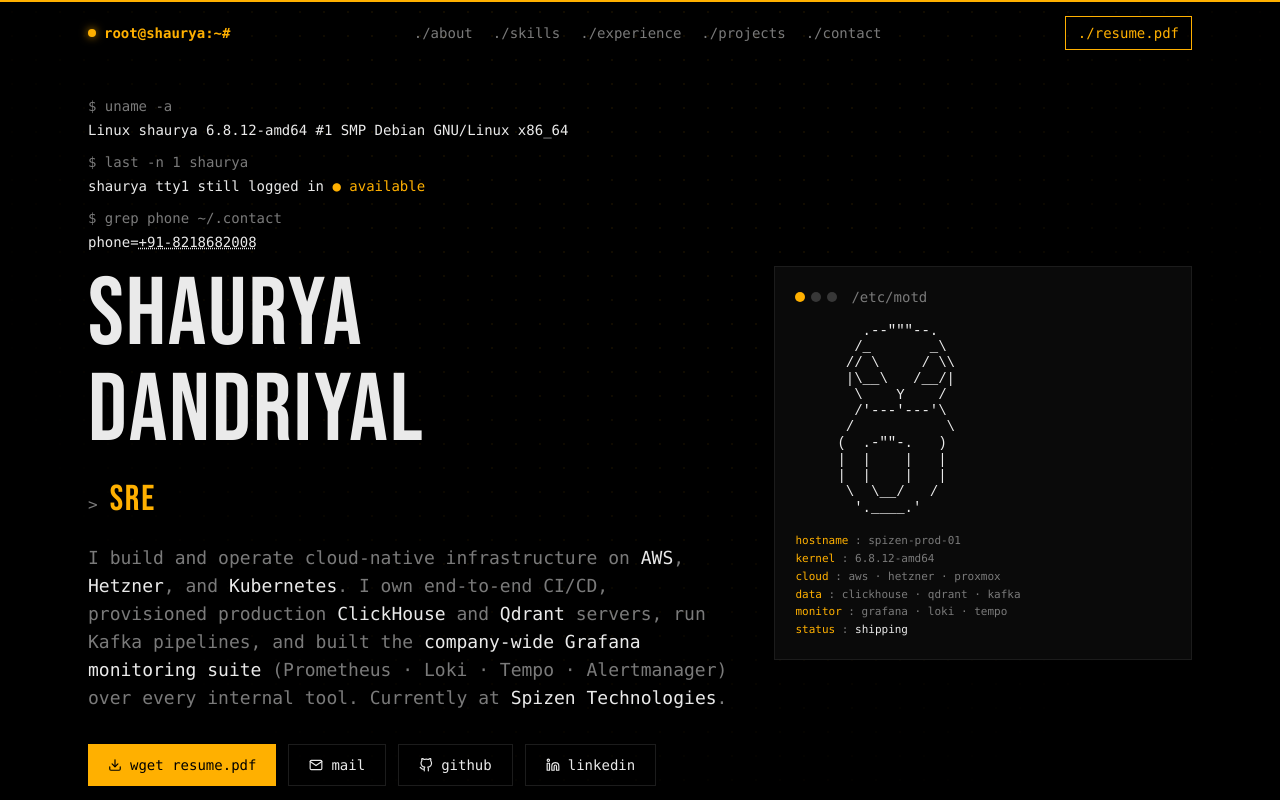
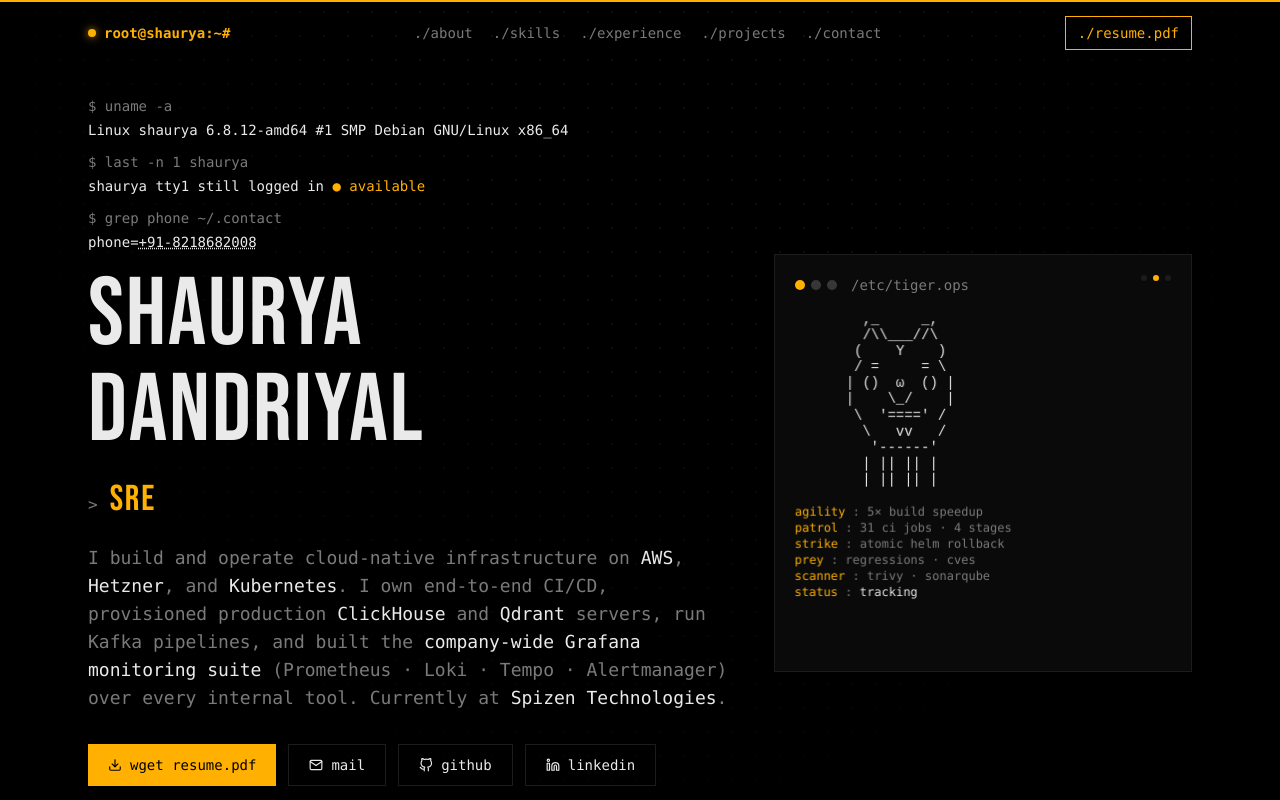
Before and after one commit to shaurya9327/portfolio, a Next.js app: page / in a window 1280 px wide. Shown: the top 800 px of the page. Built offline with nearby package versions, Linux system fonts and the light colour scheme.

Commit message:
hero: motd panel flips through 3 faces — tux(linux) → tiger(ci/cd) → wolf(observability)

```diff
--- a/components/Hero.tsx
+++ b/components/Hero.tsx
@@ -3,7 +3,7 @@
 import { useEffect, useState } from "react";
 import { FiGithub, FiLinkedin, FiMail, FiDownload, FiMapPin } from "react-icons/fi";
 import { profile } from "@/lib/data";
-import { TUX_ASCII } from "./Memes";
+import MotdFlipboard from "./MotdFlipboard";
 
 const roles = ["DEVOPS ENGINEER", "PLATFORM ENGINEER", "SRE", "CLOUD ENGINEER"];
 
@@ -136,29 +136,8 @@
           </motion.p>
         </div>
 
-        {/* tux + /etc/motd */}
-        <motion.div
-          initial={{ opacity: 0, x: 20 }}
-          animate={{ opacity: 1, x: 0 }}
-          transition={{ duration: 0.6, delay: 0.3 }}
-          className="md:col-span-2 bd p-5 font-mono text-xs md:text-sm bg-panel relative"
-        >
-          <div className="flex items-center gap-1.5 mb-4 text-muted">
-            <span className="w-2.5 h-2.5 rounded-full bg-accent" />
-            <span className="w-2.5 h-2.5 rounded-full bg-muted/40" />
-            <span className="w-2.5 h-2.5 rounded-full bg-muted/40" />
-            <span className="ml-2">/etc/motd</span>
-          </div>
-          <pre className="ascii text-accent leading-tight">{TUX_ASCII}</pre>
-          <div className="mt-4 text-muted text-[11px] leading-relaxed">
-            <p><span className="text-accent">hostname</span> : spizen-prod-01</p>
-            <p><span className="text-accent">kernel</span>   : 6.8.12-amd64</p>
-            <p><span className="text-accent">cloud</span>    : aws · hetzner · proxmox</p>
-            <p><span className="text-accent">data</span>     : clickhouse · qdrant · kafka</p>
-            <p><span className="text-accent">monitor</span>  : grafana · loki · tempo</p>
-            <p><span className="text-accent">status</span>   : <span className="text-fg">shipping</span></p>
-          </div>
-        </motion.div>
+        {/* flipping motd panel: penguin → tiger → wolf */}
+        <MotdFlipboard />
       </div>
     </section>
   );
--- a/components/Memes.tsx
+++ b/components/Memes.tsx
@@ -1,4 +1,4 @@
-/* ASCII art + SVG meme components. */
+/* ASCII line-art + SVG meme components. */
 
 export const TUX_ASCII = String.raw`        .--"""--.
        /_       _\
@@ -14,8 +14,33 @@
        '.____.'
 `;
 
-/* Happy Wojak — clean SVG outline drawn to resemble the imgflip meme.
-   White stroke, solid eyes. Scales crisply at any size. */
+export const TIGER_ASCII = String.raw`        ,_     _,
+        /\\___//\
+       (    Y    )
+       / =     = \
+      | ()  ω  () |
+      |    \_/    |
+       \  '====' /
+        \   vv   /
+         '------'
+        | || || |
+        | || || |
+`;
+
+export const WOLF_ASCII = String.raw`          /\___/\
+         /       \
+        / ▼     ▼ \
+       |     >     |
+        \   ___   /
+         \  \_/  /
+          \-----/
+          /     \
+         /       \
+        /_________\
+          | | |
+`;
+
+/* Happy Wojak — clean SVG outline drawn to resemble the imgflip meme. */
 export function HappyWojak({
   size = 80,
   className = "",
@@ -37,29 +62,19 @@
       aria-label="Happy Wojak"
       role="img"
     >
-      {/* wispy hair strokes */}
       <path d="M38 32 Q40 14 50 10" />
       <path d="M55 10 Q62 2 72 6" />
       <path d="M78 6 Q88 2 96 10" />
       <path d="M100 10 Q112 14 118 30" />
-
-      {/* egg-shaped head */}
       <path d="M30 40 Q22 74 30 108 Q42 150 80 156 Q118 150 130 108 Q138 74 130 40 Q112 22 80 22 Q48 22 30 40 Z" />
-
-      {/* eyes — solid filled dots (classic wojak) */}
       <circle cx="58" cy="72" r="5" fill="currentColor" stroke="none" />
       <circle cx="102" cy="72" r="5" fill="currentColor" stroke="none" />
-
-      {/* slight brows — relaxed happy */}
       <path d="M48 60 Q58 54 68 60" />
       <path d="M92 60 Q102 54 112 60" />
-
-      {/* big open happy smile (upper curve + lower lip line) */}
       <path d="M46 108 Q80 146 114 108" />
       <path d="M52 112 Q80 124 108 112" />
     </svg>
   );
 }
 
-/* Keep the string constant name around for any old imports. */
 export const HAPPY_WOJAK = "";
--- /dev/null
+++ b/components/MotdFlipboard.tsx
@@ -0,0 +1,128 @@
+"use client";
+import { AnimatePresence, motion } from "framer-motion";
+import { useEffect, useState } from "react";
+import { TUX_ASCII, TIGER_ASCII, WOLF_ASCII } from "./Memes";
+
+type Face = {
+  filename: string;
+  ascii: string;
+  rows: { key: string; value: string; valueClass?: string }[];
+};
+
+const faces: Face[] = [
+  {
+    filename: "/etc/motd",
+    ascii: TUX_ASCII,
+    rows: [
+      { key: "hostname", value: "spizen-prod-01" },
+      { key: "kernel",   value: "6.8.12-amd64" },
+      { key: "cloud",    value: "aws · hetzner · proxmox" },
+      { key: "data",     value: "clickhouse · qdrant · kafka" },
+      { key: "monitor",  value: "grafana · loki · tempo" },
+      { key: "status",   value: "shipping", valueClass: "text-fg" },
+    ],
+  },
+  {
+    filename: "/etc/tiger.ops",
+    ascii: TIGER_ASCII,
+    rows: [
+      { key: "agility",  value: "5× build speedup" },
+      { key: "patrol",   value: "31 ci jobs · 4 stages" },
+      { key: "strike",   value: "atomic helm rollback" },
+      { key: "prey",     value: "regressions · cves" },
+      { key: "scanner",  value: "trivy · sonarqube" },
+      { key: "status",   value: "tracking", valueClass: "text-fg" },
+    ],
+  },
+  {
+    filename: "/etc/wolf.pack",
+    ascii: WOLF_ASCII,
+    rows: [
+      { key: "pack",      value: "119 deployments" },
+      { key: "den",       value: "13 statefulsets" },
+      { key: "senses",    value: "prometheus · loki · tempo" },
+      { key: "howl",      value: "alertmanager · on-call" },
+      { key: "territory", value: "dev · uat · prod" },
+      { key: "status",    value: "watching", valueClass: "text-fg" },
+    ],
+  },
+];
+
+export default function MotdFlipboard() {
+  const [i, setI] = useState(0);
+  useEffect(() => {
+    const id = setInterval(() => setI((x) => (x + 1) % faces.length), 6500);
+    return () => clearInterval(id);
+  }, []);
+  const f = faces[i];
+
+  return (
+    <motion.div
+      initial={{ opacity: 0, x: 20 }}
+      animate={{ opacity: 1, x: 0 }}
+      transition={{ duration: 0.6, delay: 0.3 }}
+      className="md:col-span-2 bd p-5 font-mono text-xs md:text-sm bg-panel relative"
+      style={{ perspective: 1000 }}
+    >
+      {/* window chrome with flipping filename */}
+      <div className="flex items-center gap-1.5 mb-4 text-muted">
+        <span className="w-2.5 h-2.5 rounded-full bg-accent" />
+        <span className="w-2.5 h-2.5 rounded-full bg-muted/40" />
+        <span className="w-2.5 h-2.5 rounded-full bg-muted/40" />
+        <AnimatePresence mode="popLayout" initial={false}>
+          <motion.span
+            key={f.filename}
+            initial={{ rotateX: 90, opacity: 0 }}
+            animate={{ rotateX: 0, opacity: 1 }}
+            exit={{ rotateX: -90, opacity: 0 }}
+            transition={{ duration: 0.45, ease: [0.25, 0.8, 0.25, 1] }}
+            className="ml-2 inline-block"
+            style={{ transformStyle: "preserve-3d", backfaceVisibility: "hidden" }}
+          >
+            {f.filename}
+          </motion.span>
+        </AnimatePresence>
+      </div>
+
+      {/* the flipping body: ascii + spec rows */}
+      <div
+        className="relative min-h-[300px] md:min-h-[340px]"
+        style={{ transformStyle: "preserve-3d" }}
+      >
+        <AnimatePresence mode="popLayout" initial={false}>
+          <motion.div
+            key={i}
+            initial={{ rotateX: 90, y: -20, opacity: 0 }}
+            animate={{ rotateX: 0, y: 0, opacity: 1 }}
+            exit={{ rotateX: -90, y: 20, opacity: 0 }}
+            transition={{ duration: 0.6, ease: [0.25, 0.8, 0.25, 1] }}
+            className="absolute inset-0"
+            style={{ transformStyle: "preserve-3d", backfaceVisibility: "hidden" }}
+          >
+            <pre className="ascii text-accent leading-tight">{f.ascii}</pre>
+            <div className="mt-4 text-muted text-[11px] md:text-xs leading-relaxed">
+              {f.rows.map((r) => (
+                <p key={r.key}>
+                  <span className="text-accent">{r.key.padEnd(9, " ")}</span> :{" "}
+                  <span className={r.valueClass}>{r.value}</span>
+                </p>
+              ))}
+            </div>
+          </motion.div>
+        </AnimatePresence>
+      </div>
+
+      {/* face indicator pips */}
+      <div className="absolute top-5 right-5 flex gap-1.5">
+        {faces.map((_, idx) => (
+          <span
+            key={idx}
+            className={`h-1.5 w-1.5 rounded-full transition-colors ${
+              idx === i ? "bg-accent" : "bg-border"
+            }`}
+          />
+        ))}
+      </div>
+    </motion.div>
+  );
+}
```
